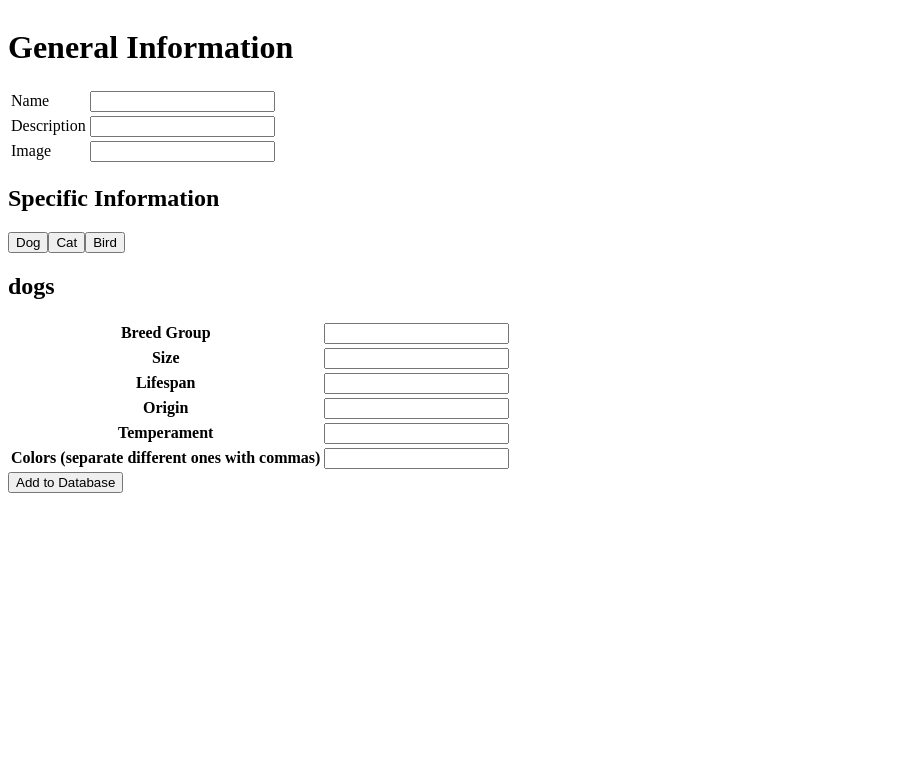
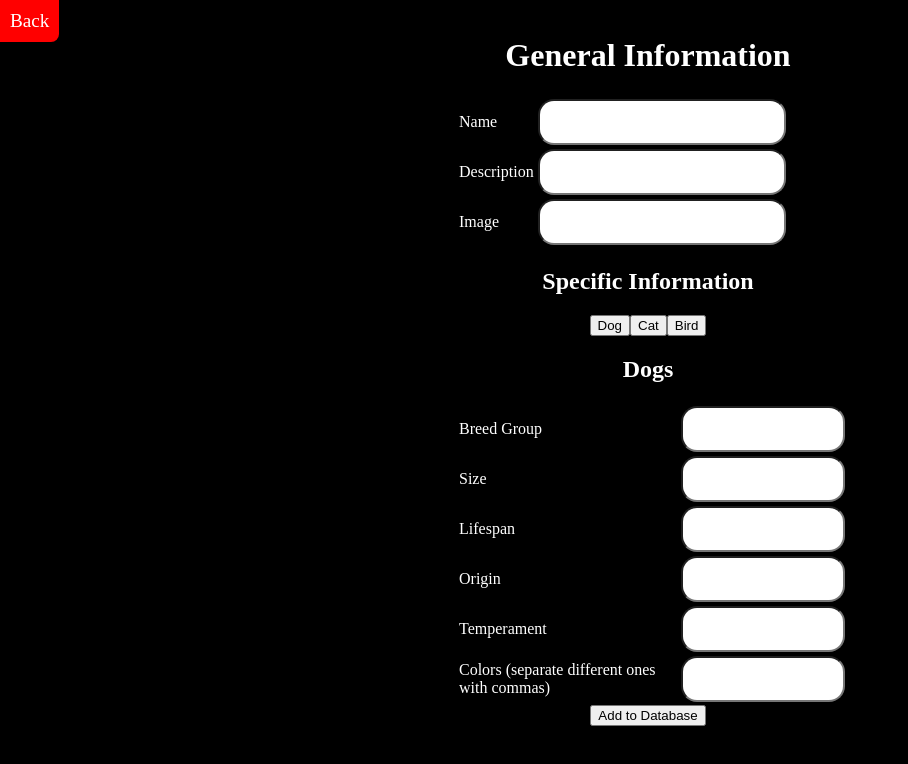
Before and after one commit to ermiralliu/frontend-with-routes, a React (Vite) app: page /admin/new in a window 1280 px wide. Shown: the top 764 px of the page, without its empty margins (0-908 px from the left). Built offline with nearby package versions, Linux system fonts and the light colour scheme.

Commit message:
darkmode is passed within the routes, and some styling

```diff
--- a/src/Pages/Admin.tsx
+++ b/src/Pages/Admin.tsx
@@ -1,56 +1,63 @@
 import { useEffect, useRef, useState } from "react";
 import config from "./config.json" with { type: "json" };
-import './index.css';
+import { Link, useLocation} from "react-router-dom";
+import makeTheme from '../useTheme';
 
-type Animal = {image:string; name:string, id:number, [key:string]:string|number};
+type Animal = { image: string; name: string, id: number, [key: string]: string | number };
 
-export default function Admin(){
+export default function Admin() {
+	const location = useLocation();
+	useEffect(()=>{
+		makeTheme(location.state);
+	}, [location.state])
 	const [showDialog, setDialog] = useState(false);
-    const currentAnimal = useRef<Animal | null>( null );
-
-    return(<>
-        <a href='/admin/new' className='adm'> New </a>
-        <h1> Haha, you admin now </h1>
-        { ['dogs', 'cats', 'birds'].map( (animal, index) =>  <AnimalTable key={index} animal={animal} currentAnimal={currentAnimal} setDialog={setDialog}/>) }
-        {( showDialog && currentAnimal.current != null )? <AnimalUpdateDialog animal={currentAnimal.current} setShow={setDialog}/> : <></>}
+	const currentAnimal = useRef<Animal | null>(null);
+	return (<>
+		<Link to='/' className='link back' state={{darkMode: location.state?.darkMode}}> Back </Link>
+		<Link to='./new' className='link adm' state={{darkMode: location.state?.darkMode}}> New </Link>
+		<h1 style={{textAlign : 'center'}} > Haha, you admin now </h1>
+		{['dogs', 'cats', 'birds'].map((animal, index) => <AnimalTable key={index} animal={animal} currentAnimal={currentAnimal} setDialog={setDialog} />)}
+		{(showDialog && currentAnimal.current != null) ? <AnimalUpdateDialog animal={currentAnimal.current} setShow={setDialog} /> : <></>}
 	</>)
 }
 
-function AnimalTable(props: {animal: string, currentAnimal: React.MutableRefObject<Animal| null>, setDialog: (value: boolean)=> void}){
+function AnimalTable(props: { animal: string, currentAnimal: React.MutableRefObject<Animal | null>, setDialog: (value: boolean) => void }) {
 	const [animals, setAnimals] = useState([] as Animal[]);
-    useEffect( ()=>{
+	useEffect(() => {
 		const URL = config['url'] + props.animal;
-        fetch(URL).then( res => res.json())
-            .then( (res: Animal[]) => setAnimals(res))
-            .catch( err => console.error(err));
+		fetch(URL).then(res => res.json())
+			.then((res: Animal[]) => setAnimals(res))
+			.catch(err => console.error(err));
 
 	}, [props.animal]);
 
-    if(animals.length === 0)
+	if (animals.length === 0)
 		return <></>;
 
 	return (
-        <table>
+		<table style={{margin: '50px auto'}}>
+			<tbody>
 				<tr>
-                { Object.keys( animals[0] ).map( (animalKey, index) =>  <th key={index}> {animalKey} </th> ) }
+					{Object.keys(animals[0]).map((animalKey, index) => <th key={index}> {animalKey} </th>)}
 					<th> Update </th>
 				</tr>
-            { animals.map( (animal, index) =>
+				{animals.map((animal, index) =>
 					<tr key={index}>
-                    { Object.values( animal ).map( (value, valueIndex) =>  <td key={valueIndex}> {value.toString()} </td>) }
-                    <td> <button type='button' onClick={ () => { props.currentAnimal.current = animals[index], props.setDialog(true)}}> Update </button> </td>
+						{Object.values(animal).map((value, valueIndex) => <td key={valueIndex}> {value.toString()} </td>)}
+						<td> <button type='button' onClick={() => { props.currentAnimal.current = animals[index], props.setDialog(true) }}> Update </button> </td>
 					</tr>
 				)}
+			</tbody>
 		</table>
 	);
 }
 //there must be a way to reuse the dialog we already used for the main page
 //through just passing input as a child prop probably
 //and reusing the tables from AnimalFigure
-function AnimalUpdateDialog(props:{animal:Animal, setShow: (value: boolean)=> void}){
+function AnimalUpdateDialog(props: { animal: Animal, setShow: (value: boolean) => void }) {
 	const dialogRef = useRef<HTMLDialogElement>(null);
 
-    useEffect( ()=>{
+	useEffect(() => {
 		dialogRef.current?.showModal();
 	}, []);
 
@@ -59,17 +66,18 @@ function AnimalUpdateDialog(props:{animal:Animal, setShow: (value: boolean)=> vo
 	return (
 		<dialog
 			ref={dialogRef}
-        onClick={()=>dialogRef.current?.close()}
-        onClose={ () => props.setShow(false)}
+			onClick={() => dialogRef.current?.close()}
+			onClose={() => props.setShow(false)}
 		>
-        <table onClick= {(event) => event.stopPropagation()}>
-            { Object.entries( animal ).map( ([key, value], index) =>
+			<table onClick={(event) => event.stopPropagation()}>
+				<tbody>
+					{Object.entries(animal).map(([key, value], index) =>
 						<tr key={index}>
 							<th>
 								{key}
 							</th>
 							<td>
-                        <input type='text' defaultValue={value} readOnly={ key === 'id' }/>
+								<input type='text' defaultValue={value} readOnly={key === 'id'} />
 							</td>
 						</tr>
 					)}
@@ -79,6 +87,7 @@ function AnimalUpdateDialog(props:{animal:Animal, setShow: (value: boolean)=> vo
 							<button type='button'> Delete </button>
 						</td>
 					</tr>
+				</tbody>
 			</table>
 		</dialog>);
 }
--- /dev/null
+++ b/src/Pages/AnimalInsertPage.css
@@ -0,0 +1,15 @@
+th{
+  text-align: left;
+}
+
+.main{
+  width: 100vw;
+}
+
+.middle{
+  margin: 0 auto;
+}
+
+.text-middle{
+  text-align: center;
+}
--- a/src/Pages/AnimalInsertPage.tsx
+++ b/src/Pages/AnimalInsertPage.tsx
@@ -1,58 +1,76 @@
-import { useState } from "react";
+import { useEffect, useState } from "react";
+import { Link, useLocation } from "react-router-dom";
+import makeTheme from "../useTheme";
+import './AnimalInsertPage.css';
 
-export default function AnimalInsertPage(){
+
+export default function AnimalInsertPage() {
 	const [animalType, setAnimalType] = useState('dogs');
 
-    return(
-        <form id="the-form" action={`../insert/${animalType}`} method="POST">
-            <h1>General Information</h1>
-            <table className="covered">
-                { ['name', 'description', 'image'].map(( str: string, index) =>
+	const location = useLocation();
+	useEffect(()=>{
+		makeTheme(location.state);
+	}, [location.state])
+	//I have no idea why, but the input boxes are curved. Cool though, ig
+	return (
+		<>
+		<Link to='../' className='link back' state={{darkMode: location.state?.darkMode}}> Back </Link>
+		<div className='main'>
+			<form className='middle' action={`../insert/${animalType}`} method="POST">
+				<h1 className='text-middle'>General Information</h1>
+				<table>
+					<tbody>
+						{['name', 'description', 'image'].map((str: string, index) =>
 							<tr key={index}>
 								<td> {str.charAt(0).toUpperCase() + str.slice(1)} </td>
-                        <td><input name={str}/></td>
+								<td><input name={str} /></td>
 							</tr>)
 						}
+					</tbody>
 				</table>
-            <h2>Specific Information</h2>
-            <div id="buttons">
-                <button className="animal-button" onClick={()=> setAnimalType('dogs')} type="button"> Dog </button>
-                <button className="animal-button" onClick={()=> setAnimalType('cats')} id="Cats" type="button"> Cat </button>
-                <button className="animal-button" onClick={()=> setAnimalType('birds')} id="Birds" type="button"> Bird </button>
+				<h2 className='text-middle'>Specific Information</h2>
+				<div className='text-middle'>
+					<button className="animal-button" onClick={() => setAnimalType('dogs')} type="button"> Dog </button>
+					<button className="animal-button" onClick={() => setAnimalType('cats')} id="Cats" type="button"> Cat </button>
+					<button className="animal-button" onClick={() => setAnimalType('birds')} id="Birds" type="button"> Bird </button>
 				</div>
-            <SpecificSection animalType={animalType}/>
-            <div id="finish">
-                <button id="last" type="submit" > Add to Database </button>
+				<SpecificSection animalType={animalType} />
+				<div className="text-middle">
+					<button type="submit" > Add to Database </button>
 				</div>
 			</form>
+		</div>
+	</>
 	);
 }
 
-const animals :{[key:string]:string[]} = (()=>{
+const animals: { [key: string]: string[] } = (() => {
 	const cats = ['Origin ', 'Temperament ', 'Colors (separate different ones with commas)'];
 	const dogs = ['Breed Group ', 'Size ', 'Lifespan ', ...cats];
 
 	return Object.freeze({
 		dogs,
 		cats,
-        birds: ['Species ','Family ','Habitat ','Place_found ', 'Diet (separate different foods with a comma)', 'Weight (in kg) ', 'Height (in cm) ']
+		birds: ['Species ', 'Family ', 'Habitat ', 'Place_found ', 'Diet (separate different foods with a comma)', 'Weight (in kg) ', 'Height (in cm) ']
 	});
 })();
 
-function SpecificSection(props:{animalType:string}){
-    const array = animals[ props.animalType ];
+function SpecificSection(props: { animalType: string }) {
+	const array = animals[props.animalType];
 	return (
 		<div id="specific-div" className="covered">
-            <h2 id="animal"> {props.animalType} </h2>
+			<h2 id="animal" className='text-middle'> {props.animalType.charAt(0).toUpperCase() + props.animalType.slice(1)} </h2>
 			<table id='specific'>
-                { array.map( (value, index) =>
+				<tbody>
+					{array.map((value, index) =>
 						<tr key={index}>
-                        <th> {value} </th>
+							<td> {value} </td>
 							<td>
-                            <input name={ `${value[0].toLowerCase() + value.slice(1).split(' ')}`}/>
+								<input name={`${value[0].toLowerCase() + value.slice(1).split(' ')}`} />
 							</td>
 						</tr>
 					)}
+				</tbody>
 			</table>
 		</div>
 	);
--- a/src/Pages/index.css
+++ b/src/Pages/index.css
@@ -4,20 +4,30 @@ html, body{
 
 .dark{
   background-color: black;
+  color: white;
 }
 .light{
   background-color: white;
 }
 /* position: fixed if you want it to stay in the show in the same place even when scrolling */
 
-.adm{
+.link{
   position: absolute;
-  right: 0;
   top: 0;
   background-color: red;
   color: white;
   font-size: larger;
   text-decoration: none;
   padding: 10px;
+
+}
+
+.adm{
+  right: 0;
   border-bottom-left-radius: 8px;
 }
+
+.back{
+  left: 0;
+  border-bottom-right-radius: 8px;
+}
--- a/src/Pages/index.tsx
+++ b/src/Pages/index.tsx
@@ -2,14 +2,18 @@ import { useEffect, useRef, useState } from 'react'
 import { AnimalType, Animal } from '../Components/AnimalChoice';
 //import Components from '../Components';
 import {FigureSection, SearchBar, AnimalNav, DarkModeToggle} from '../Components';
-import './index.css';
+import { Link, useBeforeUnload, useLocation } from 'react-router-dom';
+import { isDark } from '../useTheme';
+//import './index.css';
 //import { About, Contact } from '../Components/FigureSection'; we're gonna put these inside a dialog and do the eventHandling later
 
 
 //const {FigureSection, SearchBar, AnimalNav, DarkModeToggle} = Components;
 
 export default function Home(){
-  const [darkMode, setDarkMode] = useState( JSON.parse(localStorage.getItem('darkMode') ?? 'true') as boolean);
+  const location = useLocation();
+  console.log(location.state);  //this will be null or undefined when opened the first time, so we use JSONparse
+  const [darkMode, setDarkMode] = useState( isDark( location.state ) );
   const [animal, setAnimal] = useState<AnimalType>(localStorage.getItem('animal') as AnimalType ?? Animal.DOG);
   const [search, setSearch] = useState<string>('');
   const checked = useRef(darkMode);
@@ -19,13 +23,17 @@ export default function Home(){
     document.body.className = darkMode ? 'dark' : 'light';
     checked.current = darkMode;
   }, [darkMode] );
+
   useEffect( ()=> {animalToSave.current = animal}, [animal])
+
+  useBeforeUnload(()=>{
+    saveAfterClose(checked, animalToSave);
+  });
 
   useEffect( ()=>{
     console.log( `starting mode: ${checked.current.toString()} and starting animal: ${animalToSave.current}`)
     window.addEventListener('beforeunload', ()=>{
-      localStorage.setItem('darkMode', checked.current.toString());
-      localStorage.setItem('animal', animalToSave.current as string);
+      saveAfterClose(checked, animalToSave);
       console.log(`successfully saved the last mode: ${checked.current} and animal: ${animalToSave.current}`); //this gets printed twice in debug, but only runs once in debug build so don't worry
     });
   }, []);
@@ -35,7 +43,7 @@ export default function Home(){
 
   return (
     <>
-      <a className='adm' href='admin'> Log In </a>
+      <Link className='link adm' to='admin' state={{darkMode}} onClick={ ()=> saveAfterClose(checked, animalToSave)}> Log In </Link>
       <DarkModeToggle setDarkMode={setDarkMode} defaultChecked={darkMode} />
       <AnimalNav changeView={setAnimal}/>
       <SearchBar setUrl={setSearch}/>
@@ -43,3 +51,8 @@ export default function Home(){
     </>
   )
 }
+
+function saveAfterClose(checked: React.MutableRefObject<boolean>, animalToSave: React.MutableRefObject<string>){
+  localStorage.setItem('darkMode', checked.current.toString());
+      localStorage.setItem('animal', animalToSave.current as string);
+}
--- a/src/main.tsx
+++ b/src/main.tsx
@@ -6,6 +6,7 @@ import Admin from './Pages/Admin';
 import Home from './Pages';
 import ErrorPage from "./Pages/ErrorPage";
 import AnimalInsertPage from "./Pages/AnimalInsertPage";
+import './Pages/index.css';
 
 
 const router = createBrowserRouter([
@@ -31,6 +32,9 @@ const router = createBrowserRouter([
     }
 ]);
 
+// const isDark = JSON.parse(localStorage.getItem('darkMode') ?? 'true') as boolean;
+// document.body.className = isDark ? 'dark'  : 'light';   //this way it doesn't change between routes
+
 const root = createRoot( document.getElementById('root') as HTMLElement );
 
 root.render(
--- /dev/null
+++ b/src/useTheme.tsx
@@ -0,0 +1,10 @@
+export default function makeTheme(state: {darkMode: boolean|null} | null){
+  console.log(state?.darkMode ?? 'gotta take it from localStorage');
+  const nextBodyClass = isDark(state) ? 'dark'  : 'light'
+  if(document.body.className != nextBodyClass)
+    document.body.className = nextBodyClass;
+}
+
+export function isDark(state: {darkMode: boolean|null} | null){
+  return state?.darkMode ?? JSON.parse(localStorage.getItem('darkMode') ?? 'true') as boolean;
+}
```
Lines whose indentation alone changed are shown as unchanged.
